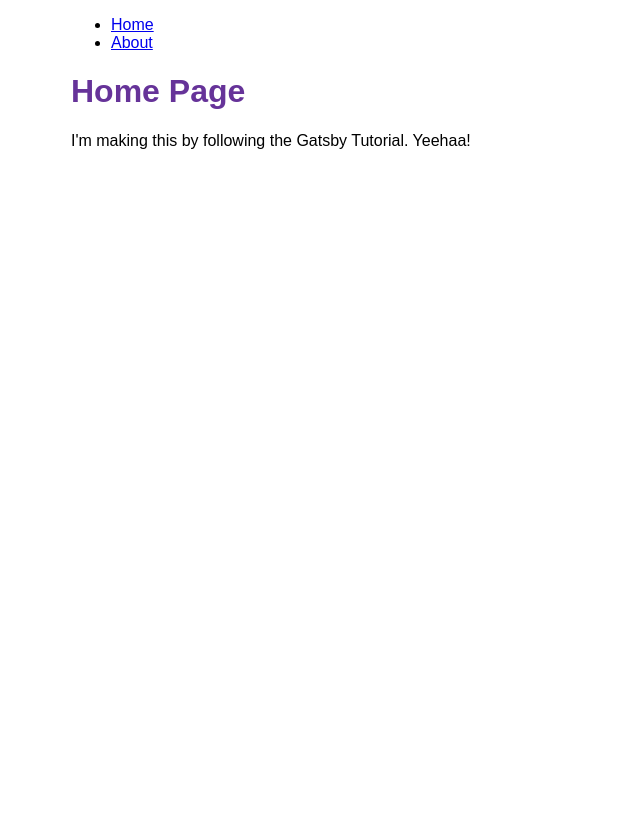
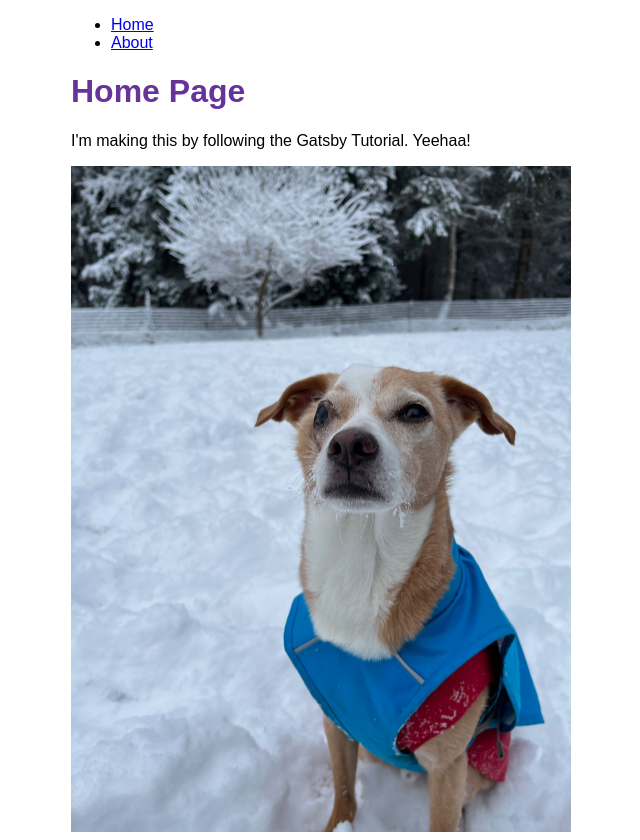
Before and after one commit to hungrysquirrel/my-gatsby-site, a Gatsby site: page / in a window 1280 px wide. Shown: the whole page, without its empty margins (319-959 px from the left). Before the commit the page ends 800 px from the top, so only its background shows below. Built offline with nearby package versions, Linux system fonts and the light colour scheme; Gatsby itself is replaced by a stand-in of ours.

Commit message:
Add image back

```diff
--- a/src/pages/index.js
+++ b/src/pages/index.js
@@ -8,6 +8,10 @@ const IndexPage = () => {
   return (
     <Layout pageTitle="Home Page">
       <p>I'm making this by following the Gatsby Tutorial. Yeehaa!</p>
+      <StaticImage
+        alt="Thomas the dog"
+        src="../images/thomas.jpg"
+      />
     </Layout>
   )
 }
```
